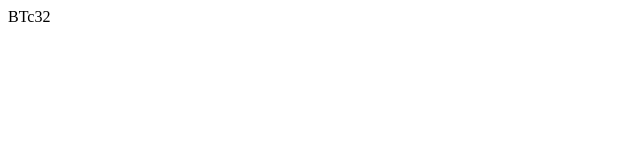
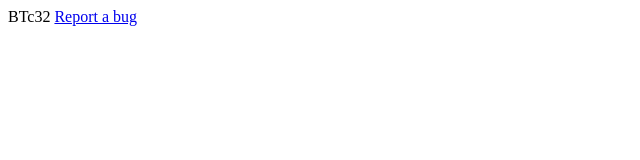
Before and after one commit to BTc32/btc32.github.io, a plain HTML site: page index.html in a window 1280 px wide. Shown: the whole page, without its empty margins (0-640 px from the left). Drawn offline with Linux system fonts and the light colour scheme.

Commit message:
Update index.html

```diff
--- a/index.html
+++ b/index.html
@@ -1,3 +1,4 @@
 <html>
   BTc32
+  <a href="mailto:btc32@gmx.net">Report a bug</a>
 </html>
```
